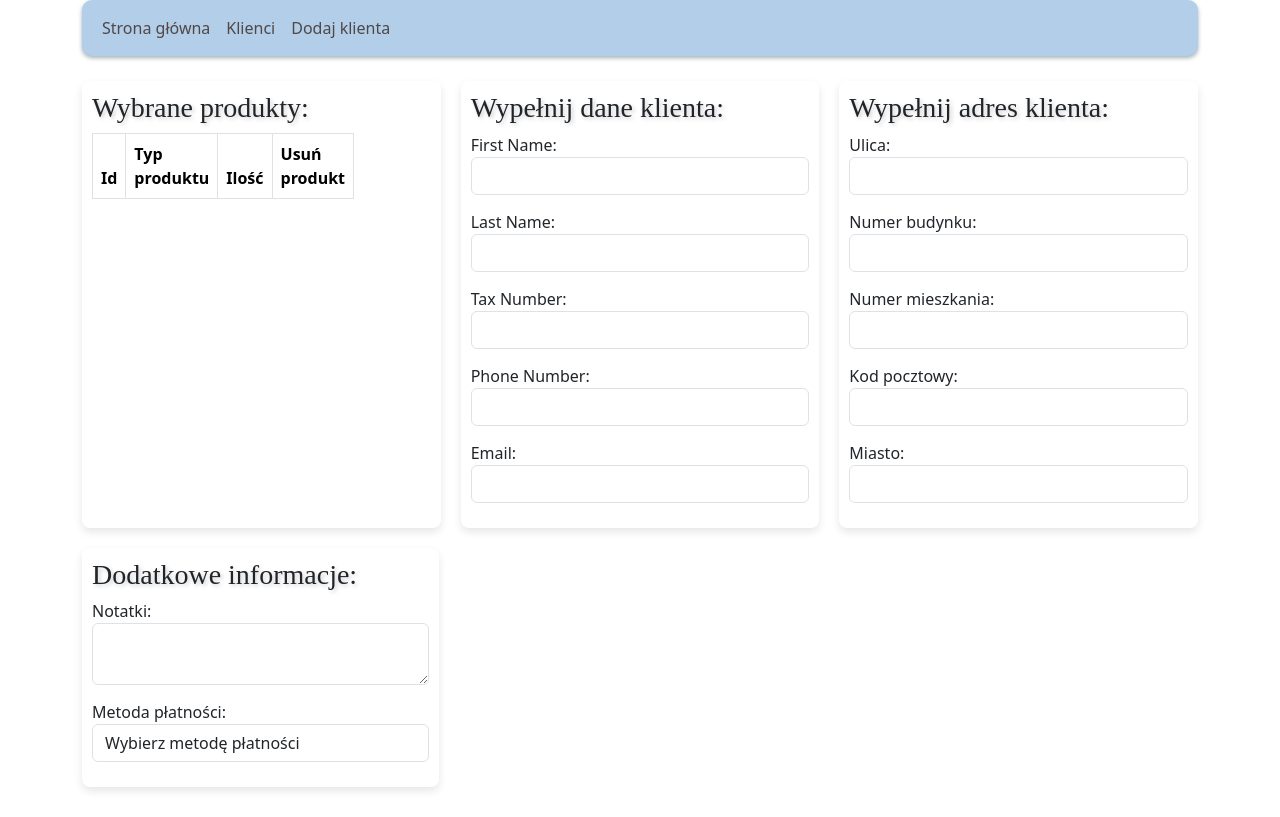
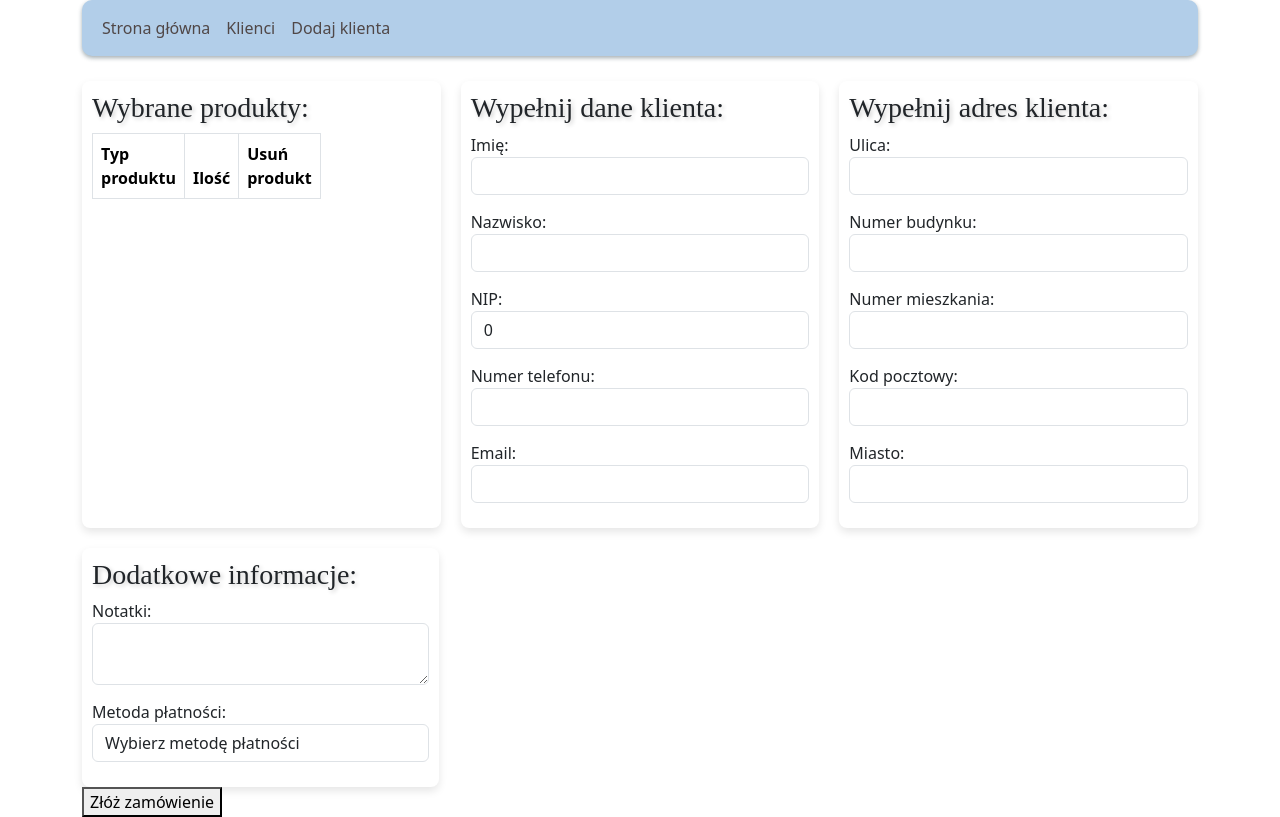
Before and after one commit to sebastianpgab/BusinessBuddyFront, an Angular app: page /purchase/order-config in a window 1280 px wide. Built offline with nearby package versions, Linux system fonts and the light colour scheme.

Commit message:
Refactor and improve form logic and appearance

```diff
--- a/src/app/purchase/order-configuration/order-configuration.component.html
+++ b/src/app/purchase/order-configuration/order-configuration.component.html
@@ -4,7 +4,6 @@
   <table class="table-container table table-striped table-bordered">
     <thead>
       <tr>
-        <th>Id</th>
         <th>Typ produktu</th>
         <th>Ilość</th>
         <th>Usuń produkt</th>
@@ -12,7 +11,6 @@
     </thead>
     <tbody>
       <tr *ngFor="let selectedProduct of purchaseService.purchase?.orderProducts">
-        <th>{{selectedProduct.id}}</th>
         <th>{{selectedProduct.product.productType}}</th>
         <th><input [(ngModel)]="selectedProduct.quantity"></th>
         <th (click)="purchaseService.deleteProductFromOrder(selectedProduct.product.id)"><p class="clickable-item">Usuń</p></th>
@@ -21,73 +19,71 @@
   </table>
 </div>
 
+  <!-- Formularz danych klienta -->
   <div>
     <h3>Wypełnij dane klienta:</h3>
     <form>
       <div class="form-group">
-      <label for="firstName">First Name:</label>
-      <input type="text" id="firstName" class="form-control" name="firstName" ngModel required>
+        <label for="firstName">Imię:</label>
+        <input type="text" id="firstName" class="form-control" name="firstName" [(ngModel)]="firstName">
       </div>
       <div class="form-group">
-      <label for="lastName">Last Name:</label>
-      <input type="text" id="lastName" class="form-control" name="lastName" ngModel required>
+        <label for="lastName">Nazwisko:</label>
+        <input type="text" id="lastName" class="form-control" name="lastName" [(ngModel)]="lastName">
       </div>
       <div class="form-group">
-      <label for="taxNumber">Tax Number:</label>
-      <input type="number" id="taxNumber" class="form-control" name="taxNumber" ngModel>
+        <label for="taxNumber">NIP:</label>
+        <input type="text" id="taxNumber" class="form-control" name="taxNumber" [(ngModel)]="taxNumber">
       </div>
       <div class="form-group">
-      <label for="phoneNumber">Phone Number:</label>
-      <input type="text" id="phoneNumber" class="form-control" name="phoneNumber" ngModel required>
+        <label for="phoneNumber">Numer telefonu:</label>
+        <input type="text" id="phoneNumber" class="form-control" name="phoneNumber" [(ngModel)]="phoneNumber">
       </div>
       <div class="form-group">
         <label for="email">Email:</label>
-      <input type="email" id="email" class="form-control" name="email" ngModel required>
+        <input type="email" id="email" class="form-control" name="email" [(ngModel)]="email">
       </div>
     </form>
   </div>
 
+  <!-- Formularz adresu klienta -->
   <div>
     <h3>Wypełnij adres klienta:</h3>
     <form>
       <div class="form-group">
         <label for="street">Ulica:</label>
-      <input type="text" id="street" class="form-control" name="street" ngModel required>
+        <input type="text" id="street" class="form-control" name="street" [(ngModel)]="street">
       </div>
-
       <div class="form-group">
         <label for="buildingNumber">Numer budynku:</label>
-      <input type="text" id="buildingNumber" class="form-control" name="buildingNumber" ngModel>
+        <input type="text" id="buildingNumber" class="form-control" name="buildingNumber" [(ngModel)]="buildingNumber">
       </div>
-
       <div class="form-group">
         <label for="apartmentNumber">Numer mieszkania:</label>
-      <input type="text" id="apartmentNumber" class="form-control" name="apartmentNumber" ngModel>
+        <input type="text" id="apartmentNumber" class="form-control" name="apartmentNumber" [(ngModel)]="apartmentNumber">
       </div>
-
       <div class="form-group">
         <label for="postalCode">Kod pocztowy:</label>
-      <input type="text" id="postalCode" class="form-control" name="postalCode" ngModel required pattern="\d{2}-\d{3}">
+        <input type="text" id="postalCode" class="form-control" name="postalCode" [(ngModel)]="postalCode" pattern="\d{2}-\d{3}">
       </div>
-
       <div class="form-group">
         <label for="city">Miasto:</label>
-      <input type="text" id="city" class="form-control" name="city" ngModel required>
+        <input type="text" id="city" class="form-control" name="city" [(ngModel)]="city">
       </div>
     </form>
   </div>
 
+  <!-- Dodatkowe informacje -->
   <div class="additional-info">
     <h3>Dodatkowe informacje:</h3>
     <form>
       <div class="form-group">
         <label for="notes">Notatki:</label>
-      <textarea id="notes" class="form-control" name="notes" ngModel></textarea>
+        <textarea id="notes" class="form-control" name="notes" [(ngModel)]="notes"></textarea>
       </div>
-
       <div class="form-group">
         <label for="paymentMethod">Metoda płatności:</label>
-      <select id="paymentMethod" class="form-control" name="paymentMethod" ngModel>
+        <select id="paymentMethod" class="form-control" name="paymentMethod" [(ngModel)]="paymentMethod">
           <option value="">Wybierz metodę płatności</option>
           <option value="cash">Gotówka</option>
           <option value="card">Karta</option>
@@ -96,5 +92,6 @@
       </div>
     </form>
   </div>
+</div>
 
-</div>
+<button (click)="createPurchaser()">Złóż zamówienie</button>
--- a/src/app/purchase/order-configuration/order-configuration.component.ts
+++ b/src/app/purchase/order-configuration/order-configuration.component.ts
@@ -1,32 +1,63 @@
 import { Component, OnInit } from '@angular/core';
-import { FormControl } from '@angular/forms';
-import { Product } from 'src/app/product/model';
 import { PurchaseService } from '../purchase.service';
 import { Purchase } from '../model';
 
 @Component({
   selector: 'app-order-configuration',
   templateUrl: './order-configuration.component.html',
-  styles: [
-  ]
 })
 export class OrderConfigurationComponent implements OnInit {
+  purchase: Purchase | null = null;
 
+  firstName: string = '';
+  lastName: string = '';
+  taxNumber: number = 0;
+  phoneNumber: string = '';
+  email: string = '';
 
-  purchase: Purchase | null= null;
+  street: string = '';
+  buildingNumber: string = '';
+  apartmentNumber: string = '';
+  postalCode: string = '';
+  city: string = '';
+
+  notes: string = '';
+  paymentMethod: string = '';
 
   constructor(public purchaseService: PurchaseService) { }
 
   ngOnInit(): void {
-  this.purchase = this.getPurchase();
-
+    this.initializeForm();
   }
 
-  addPuchaser(){
+  initializeForm() {
+    this.purchase = this.purchaseService.purchase;
+
+    if (this.purchase && this.purchase.customer) {
+      this.firstName = this.purchase.customer.firstName || '';
+      this.lastName = this.purchase.customer.lastName || '';
+      this.taxNumber = this.purchase.customer.taxNumber || 0;
+      this.phoneNumber = this.purchase.customer.phoneNumber || '';
+      this.email = this.purchase.customer.email || '';
+    }
+    if (this.purchase && this.purchase.address) {
+      this.street = this.purchase.address.street || '';
+      this.buildingNumber = this.purchase.address.buildingNumber || '';
+      this.apartmentNumber = this.purchase.address.apartmentNumber || '';
+      this.postalCode = this.purchase.address.postalCode || '';
+      this.city = this.purchase.address.city || '';
+    }
+    this.notes = this.purchase?.orderDetail?.notes || '';
+    this.paymentMethod = this.purchase?.orderDetail?.paymentMethod || '';
   }
 
-  getPurchase(){
-    return this.purchaseService.purchase;
+  deleteProduct(productId: number) {
+    this.purchaseService.deleteProductFromOrder(productId);
+    this.initializeForm();
+  }
+
+  createPurchaser(){
+    this.purchaseService.postPurchase(this.purchase);
   }
 
 }
--- a/src/app/purchase/purchase.module.ts
+++ b/src/app/purchase/purchase.module.ts
@@ -3,7 +3,7 @@ import { CommonModule } from '@angular/common';
 import { RouterModule, Routes } from '@angular/router';
 import { ChooseProductsComponent } from './choose-products/choose-products.component';
 import { OrderConfigurationComponent } from './order-configuration/order-configuration.component';
-import { FormsModule } from '@angular/forms';
+import { FormsModule, ReactiveFormsModule } from '@angular/forms';
 
 const routes: Routes = [
   { path: 'purchase/choose-products', component: ChooseProductsComponent},
@@ -14,6 +14,7 @@ const routes: Routes = [
   declarations: [ChooseProductsComponent, OrderConfigurationComponent],
   imports: [
     CommonModule,
+    ReactiveFormsModule,
     FormsModule,
     RouterModule.forChild(routes)
   ]
--- a/src/app/purchase/purchase.service.ts
+++ b/src/app/purchase/purchase.service.ts
@@ -101,8 +101,8 @@ export class PurchaseService {
   }
 
 
-  postPurchase(purchase: Purchase){
-    return this.httpClient.post(`${this.apiBaseUrl}/client`, purchase);
+  postPurchase(purchase: Purchase | null){
+    return this.httpClient.post(`${this.apiBaseUrl}/purchase`, purchase);
 
   }
 
```
Lines whose indentation alone changed are shown as unchanged.
